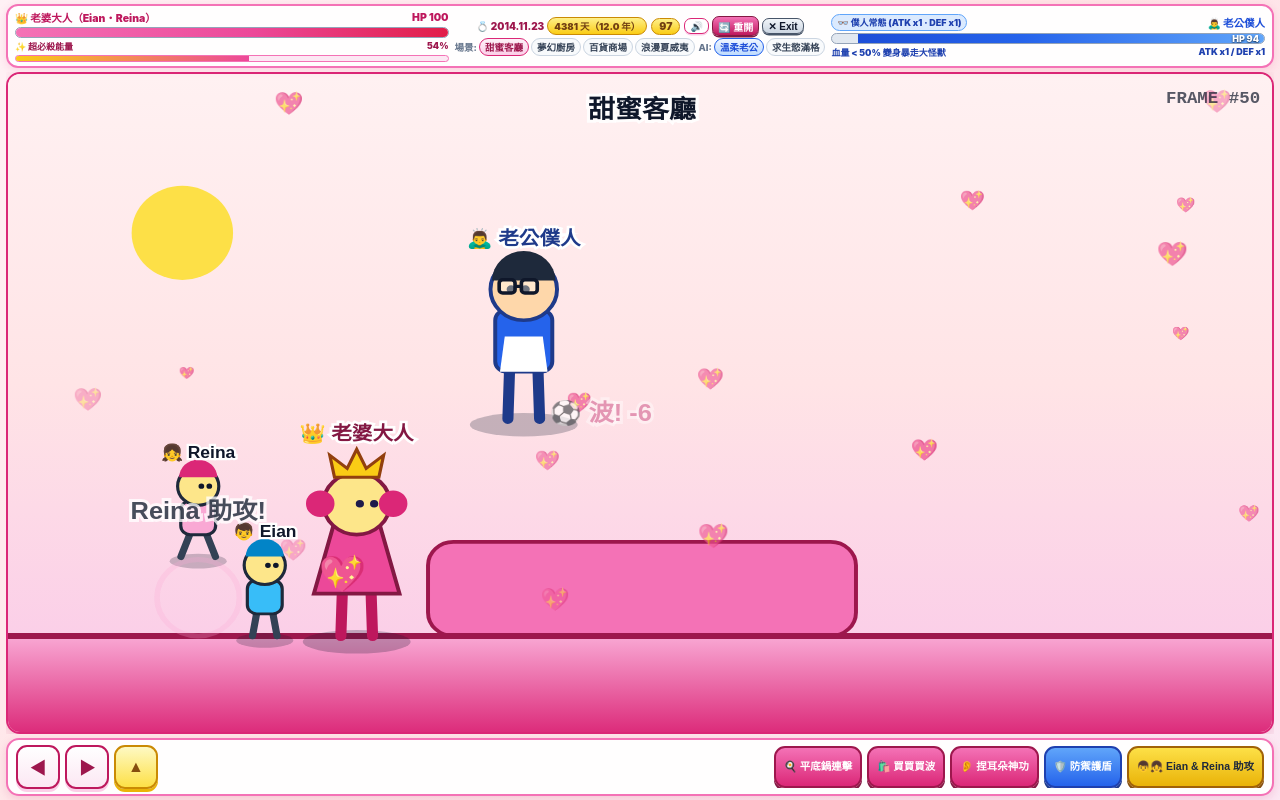
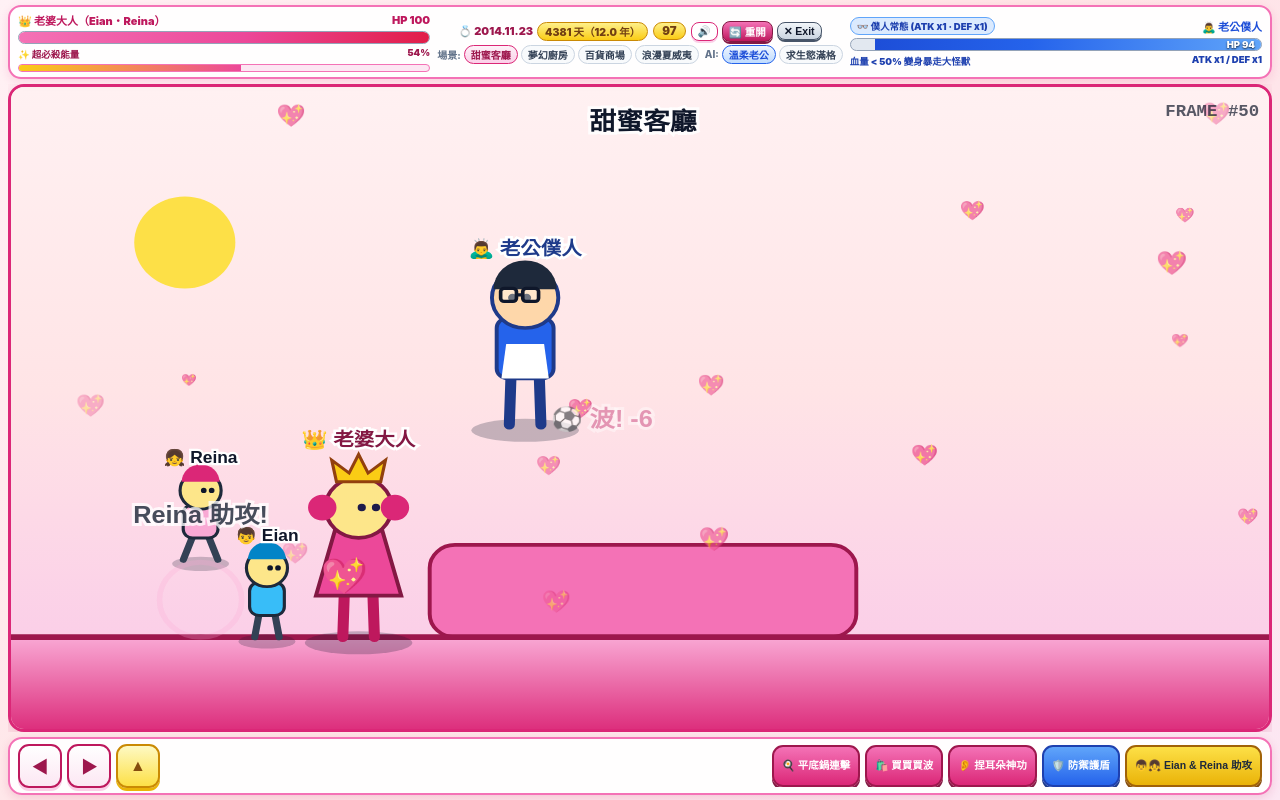
Before and after one commit to cashofer/anniversary_fight_game, a plain HTML site: page index.html in a window 1280 px wide. Drawn offline with Linux system fonts and the light colour scheme; animation ran at ten frames a second.

Commit message:
index.html

```diff
--- a/index.html
+++ b/index.html
@@ -5,7 +5,7 @@
   <meta name="viewport" content="width=device-width, initial-scale=1.0, maximum-scale=1.0, user-scalable=no, viewport-fit=cover" />
   <title>結婚紀念日大亂鬥：老婆大人 vs 老公僕人 (2014.11.23)</title>
   <style>
-    /* 全域重設與手機防誤觸滾動、縮放與選取 */
+    /* 全域重設與 Safari 防誤觸滾動、縮放與選取 */
     *, *::before, *::after {
       box-sizing: border-box;
       -webkit-tap-highlight-color: transparent;
@@ -26,9 +26,10 @@
       font-family: -apple-system, BlinkMacSystemFont, "Segoe UI", Roboto, "PingFang TC", "Noto Sans TC", "Microsoft JhengHei", sans-serif;
       overflow: hidden;
       touch-action: none;
-    }
-
-    /* 全畫面主容器：直屏與橫屏皆填滿可視區域，避免裁切與溢出 */
+      overscroll-behavior: none;
+    }
+
+    /* 橫屏優先全畫面主容器 */
     .game-shell {
       width: 100vw;
       width: 100dvw;
@@ -36,11 +37,11 @@
       height: 100dvh;
       max-width: none;
       margin: 0 auto;
-      padding: calc(env(safe-area-inset-top, 0px) + 4px) calc(env(safe-area-inset-right, 0px) + 6px) calc(env(safe-area-inset-bottom, 0px) + 4px) calc(env(safe-area-inset-left, 0px) + 6px);
+      padding: calc(env(safe-area-inset-top, 0px) + 5px) calc(env(safe-area-inset-right, 0px) + 8px) calc(env(safe-area-inset-bottom, 0px) + 5px) calc(env(safe-area-inset-left, 0px) + 8px);
       display: flex;
       flex-direction: column;
       justify-content: space-between;
-      gap: 4px;
+      gap: 5px;
       overflow: hidden;
     }
 
@@ -48,13 +49,13 @@
     .top-hud-bar {
       background: rgba(255, 255, 255, 0.96);
       border: 2px solid #f472b6;
-      border-radius: 12px;
-      padding: 4px 7px;
+      border-radius: 13px;
+      padding: 5px 8px;
       display: grid;
-      grid-template-columns: 1.1fr auto 1.1fr;
+      grid-template-columns: 1.15fr auto 1.15fr;
       align-items: center;
-      gap: 6px;
-      box-shadow: 0 2px 8px rgba(219, 39, 119, 0.14);
+      gap: 7px;
+      box-shadow: 0 3px 10px rgba(219, 39, 119, 0.14);
       touch-action: none;
       z-index: 10;
     }
@@ -62,7 +63,7 @@
     .side-hud {
       display: flex;
       flex-direction: column;
-      gap: 2px;
+      gap: 3px;
       min-width: 0;
     }
 
@@ -70,8 +71,8 @@
       display: flex;
       align-items: center;
       justify-content: space-between;
-      gap: 3px;
-      font-size: 10.5px;
+      gap: 4px;
+      font-size: 11px;
       font-weight: 900;
     }
 
@@ -93,125 +94,27 @@
       display: flex;
       flex-direction: column;
       align-items: center;
-      gap: 2px;
+      gap: 3px;
     }
 
     .center-top-row {
       display: flex;
       align-items: center;
-      gap: 4px;
-      flex-wrap: wrap;
-      justify-content: center;
+      gap: 5px;
+      flex-wrap: nowrap;
     }
 
     .title-and-days {
       display: flex;
       align-items: center;
-      gap: 3px;
-      font-size: 10px;
+      gap: 4px;
+      font-size: 11px;
       font-weight: 900;
       color: #9d174d;
       white-space: nowrap;
     }
 
     .days-badge {
-      background: linear-gradient(180deg, #fef08a 0%, #facc15 100%);
-      color: #713f12;
-      border: 1.5px solid #ca8a04;
-      border-radius: 999px;
-      padding: 1px 6px;
-      font-size: 9.5px;
-      font-weight: 900;
-      white-space: nowrap;
-    }
-
-    .top-actions {
-      display: flex;
-      align-items: center;
-      gap: 3px;
-    }
-
-    .mini-btn {
-      border: 1.5px solid #db2777;
-      background: #ffffff;
-      color: #be185d;
-      border-radius: 7px;
-      padding: 1.5px 5px;
-      font-size: 10px;
-      font-weight: 800;
-      cursor: pointer;
-      touch-action: none;
-      box-shadow: 0 1.5px 0 #fbcfe8;
-      white-space: nowrap;
-    }
-
-    .mini-btn.reset {
-      background: linear-gradient(180deg, #f472b6 0%, #be185d 100%);
-      color: #ffffff;
-      border-color: #831843;
-      box-shadow: 0 1.5px 0 #831843;
-    }
-
-    .mini-btn.exit-btn {
-      background: linear-gradient(180deg, #f1f5f9 0%, #cbd5e1 100%);
-      color: #0f172a;
-      border-color: #475569;
-      box-shadow: 0 1.5px 0 #475569;
-    }
-
-    .mini-btn:active {
-      transform: translateY(1px);
-    }
-
-    .selectors-line {
-      display: flex;
-      align-items: center;
-      justify-content: center;
-      gap: 4px;
-      flex-wrap: wrap;
-    }
-
-    .pill-group {
-      display: flex;
-      align-items: center;
-      gap: 2px;
-      flex-wrap: wrap;
-      justify-content: center;
-    }
-
-    .selector-label {
-      font-size: 9.5px;
-      font-weight: 800;
-      color: #64748b;
-      white-space: nowrap;
-    }
-
-    .choice-pill {
-      border: 1.5px solid #cbd5e1;
-      background: #f8fafc;
-      color: #334155;
-      border-radius: 999px;
-      padding: 1px 5px;
-      font-size: 9.5px;
-      font-weight: 800;
-      white-space: nowrap;
-      cursor: pointer;
-      touch-action: none;
-    }
-
-    .choice-pill.stage-active {
-      background: linear-gradient(180deg, #fdf2f8 0%, #fbcfe8 100%);
-      border-color: #db2777;
-      color: #9d174d;
-    }
-
-    .choice-pill.ai-active {
-      background: linear-gradient(180deg, #eff6ff 0%, #bfdbfe 100%);
-      border-color: #2563eb;
-      color: #1d4ed8;
-    }
-
-    .timer-badge {
       background: linear-gradient(180deg, #fef08a 0%, #facc15 100%);
       color: #713f12;
       border: 1.5px solid #ca8a04;
@@ -222,17 +125,110 @@
       white-space: nowrap;
     }
 
+    .top-actions {
+      display: flex;
+      align-items: center;
+      gap: 4px;
+    }
+
+    .mini-btn {
+      border: 1.5px solid #db2777;
+      background: #ffffff;
+      color: #be185d;
+      border-radius: 8px;
+      padding: 2px 6px;
+      font-size: 10.5px;
+      font-weight: 800;
+      cursor: pointer;
+      touch-action: none;
+      box-shadow: 0 2px 0 #fbcfe8;
+      white-space: nowrap;
+    }
+
+    .mini-btn.reset {
+      background: linear-gradient(180deg, #f472b6 0%, #be185d 100%);
+      color: #ffffff;
+      border-color: #831843;
+      box-shadow: 0 2px 0 #831843;
+    }
+
+    .mini-btn.exit-btn {
+      background: linear-gradient(180deg, #f1f5f9 0%, #cbd5e1 100%);
+      color: #0f172a;
+      border-color: #475569;
+      box-shadow: 0 2px 0 #475569;
+    }
+
+    .mini-btn:active {
+      transform: translateY(1px);
+    }
+
+    .selectors-line {
+      display: flex;
+      align-items: center;
+      justify-content: center;
+      gap: 6px;
+      flex-wrap: nowrap;
+    }
+
+    .pill-group {
+      display: flex;
+      align-items: center;
+      gap: 3px;
+    }
+
+    .selector-label {
+      font-size: 10px;
+      font-weight: 800;
+      color: #64748b;
+      white-space: nowrap;
+    }
+
+    .choice-pill {
+      border: 1.5px solid #cbd5e1;
+      background: #f8fafc;
+      color: #334155;
+      border-radius: 999px;
+      padding: 1px 6px;
+      font-size: 10px;
+      font-weight: 800;
+      white-space: nowrap;
+      cursor: pointer;
+      touch-action: none;
+    }
+
+    .choice-pill.stage-active {
+      background: linear-gradient(180deg, #fdf2f8 0%, #fbcfe8 100%);
+      border-color: #db2777;
+      color: #9d174d;
+    }
+
+    .choice-pill.ai-active {
+      background: linear-gradient(180deg, #eff6ff 0%, #bfdbfe 100%);
+      border-color: #2563eb;
+      color: #1d4ed8;
+    }
+
+    .timer-badge {
+      background: linear-gradient(180deg, #fef08a 0%, #facc15 100%);
+      color: #713f12;
+      border: 1.5px solid #ca8a04;
+      border-radius: 999px;
+      padding: 1px 8px;
+      font-size: 11.5px;
+      font-weight: 900;
+      white-space: nowrap;
+    }
+
     .status-chip {
       background: #dbeafe;
       color: #1e40af;
       border: 1px solid #60a5fa;
       border-radius: 999px;
-      padding: 1px 5px;
-      font-size: 9px;
+      padding: 1px 6px;
+      font-size: 9.5px;
       font-weight: 900;
       white-space: nowrap;
-      overflow: hidden;
-      text-overflow: ellipsis;
     }
 
     .status-chip.giant-active {
@@ -242,9 +238,9 @@
     }
 
     .hp-track {
-      height: 11px;
+      height: 13px;
       background: #e2e8f0;
-      border-radius: 6px;
+      border-radius: 7px;
       border: 1.5px solid #94a3b8;
       overflow: hidden;
       position: relative;
@@ -274,8 +270,8 @@
       inset: 0;
       display: flex;
       align-items: center;
-      padding: 0 5px;
-      font-size: 9px;
+      padding: 0 6px;
+      font-size: 9.5px;
       font-weight: 900;
       color: #ffffff;
       text-shadow: 0 1px 2px rgba(0, 0, 0, 0.75);
@@ -287,7 +283,7 @@
 
     /* 老婆大人超必殺能量條 */
     .super-track {
-      height: 7px;
+      height: 8px;
       background: #fce7f3;
       border-radius: 999px;
       border: 1px solid #f472b6;
@@ -303,19 +299,18 @@
     }
 
     .super-label {
-      font-size: 9px;
+      font-size: 9.5px;
       font-weight: 900;
       color: #9d174d;
       display: flex;
       justify-content: space-between;
-      gap: 4px;
-    }
-
-    /* 全畫面戰鬥舞台外框：直屏與橫屏皆填滿可用空間 */
+    }
+
+    /* 橫屏戰鬥舞台外框 */
     .stage-wrapper {
       position: relative;
       flex: 1 1 auto;
-      min-height: 180px;
+      min-height: 150px;
       width: 100%;
       display: flex;
       flex-direction: column;
@@ -324,49 +319,28 @@
       overflow: hidden;
     }
 
-    /* 直屏優先版面微調：讓舞台更高、控制列緊湊不擁擠 */
-    @media (orientation: portrait) {
+    @media (orientation: portrait) and (max-width: 767px) {
       .top-hud-bar {
         grid-template-columns: 1fr 1fr;
-        gap: 4px 6px;
-        padding: 4px 6px;
       }
       .center-hud {
         grid-column: 1 / -1;
         order: -1;
       }
       .selectors-line {
-        gap: 3px 6px;
+        flex-wrap: wrap;
       }
       .touch-dock {
         flex-direction: column;
         align-items: stretch;
-        gap: 4px;
-        padding: 4px 6px;
+        gap: 6px;
       }
       .dpad-group {
-        justify-content: space-between;
-        gap: 6px;
-      }
-      .pad-btn {
-        flex: 1 1 0;
-        width: auto;
-        height: 38px;
-        font-size: 14px;
-        border-radius: 10px;
+        justify-content: center;
       }
       .skills-group {
-        justify-content: space-between;
-        flex-wrap: nowrap;
-        gap: 4px;
-      }
-      .skill-btn {
-        flex: 1 1 0;
-        min-width: 0;
-        height: 36px;
-        padding: 0 3px;
-        font-size: 9px;
-        border-radius: 9px;
+        justify-content: center;
+        flex-wrap: wrap;
       }
     }
 
@@ -377,10 +351,10 @@
       max-width: 100%;
       max-height: 100%;
       background: #fff1f2;
-      border: 2.5px solid #db2777;
-      border-radius: 14px;
+      border: 3px solid #db2777;
+      border-radius: 16px;
       overflow: hidden;
-      box-shadow: 0 4px 14px rgba(190, 24, 93, 0.18);
+      box-shadow: 0 6px 18px rgba(190, 24, 93, 0.2);
       touch-action: none;
     }
 
@@ -395,7 +369,7 @@
     .touch-dock {
       background: rgba(255, 255, 255, 0.96);
       border: 2px solid #f472b6;
-      border-radius: 13px;
+      border-radius: 14px;
       padding: 5px 8px;
       display: flex;
       align-items: center;
@@ -808,7 +782,7 @@
     }
 
     // =========================================================================
-    // 3. 畫布尺寸與立即首幀繪製保證（直屏／橫屏皆全畫面填滿）
+    // 3. 畫布尺寸與立即首幀繪製保證（Safari 橫屏優先全畫面填滿）
     // =========================================================================
     const stageWrapper = document.getElementById("stageWrapper");
     const stageBox = document.getElementById("canvasStageBox");
@@ -822,10 +796,10 @@
 
     function fitCanvasToContainer() {
       try {
-        const wrapW = stageWrapper ? stageWrapper.clientWidth : (window.innerWidth - 12);
-        const wrapH = stageWrapper ? stageWrapper.clientHeight : (window.innerHeight - 170);
+        const wrapW = stageWrapper ? stageWrapper.clientWidth : (window.innerWidth - 16);
+        const wrapH = stageWrapper ? stageWrapper.clientHeight : (window.innerHeight - 150);
         const targetW = Math.max(220, Math.floor(wrapW || 800));
-        const targetH = Math.max(150, Math.floor(wrapH || 450));
+        const targetH = Math.max(140, Math.floor(wrapH || 450));
 
         const dpr = Math.min(window.devicePixelRatio || 1, 2);
         if (stageBox) {
@@ -846,8 +820,11 @@
     window.addEventListener("resize", fitCanvasToContainer);
     window.addEventListener("orientationchange", function () {
       fitCanvasToContainer();
-      setTimeout(fitCanvasToContainer, 90);
+      setTimeout(fitCanvasToContainer, 120);
     });
+    if (window.visualViewport) {
+      window.visualViewport.addEventListener("resize", fitCanvasToContainer);
+    }
     if (typeof ResizeObserver !== "undefined" && stageWrapper) {
       const ro = new ResizeObserver(function () {
         fitCanvasToContainer();
@@ -1115,7 +1092,7 @@
         if (this.cooldownSec > 0 || this.attackSec > 0) return;
         this.shieldSec = 0;
         this.attackKind = kind;
-        this.attackSec = 0.28;
+        this.attackSec = kind === "pan" ? 0.34 : 0.28;
         this.cooldownSec = kind === "pinch" ? 0.36 : 0.28;
 
         playActionSfx(kind);
@@ -1158,12 +1135,12 @@
           addShockRing(this.x, this.y - 56, "#f43f5e", usedSuper ? 95 : 70);
           if (this.isQueen && !usedSuper) gainQueenSuper(14);
         } else if (kind === "pan") {
-          addShockRing(this.x + this.facing * 30, this.y - 56, "#fbbf24", usedSuper ? 85 : 58);
+          addShockRing(this.x + this.facing * 42, this.y - 62, "#fbbf24", usedSuper ? 105 : 78);
           if (this.isQueen && !usedSuper) gainQueenSuper(10);
         }
 
         if (target) {
-          const reach = kind === "pinch" ? 128 : (this.giantMonster ? 130 : 98);
+          const reach = kind === "pinch" ? 128 : (kind === "pan" ? 122 : (this.giantMonster ? 130 : 98));
           const dx = (target.x - this.x) * this.facing;
           const dy = Math.abs(target.y - this.y);
           if (dx >= -26 && dx <= reach && dy < (this.giantMonster ? 135 : 96)) {
@@ -1233,12 +1210,14 @@
         const bobY = this.grounded && Math.abs(this.vx) < 8 ? Math.sin(this.breatheCycle) * 2.0 : 0;
         const stepSwing = Math.sin(this.walkCycle) * 9;
 
+        // 地面陰影
         c.fillStyle = "rgba(15, 23, 42, 0.24)";
         c.beginPath();
         c.ellipse(0, 4, 34 * scaleFactor, 8 * scaleFactor, 0, 0, Math.PI * 2);
         c.fill();
 
         if (this.isQueen) {
+          // 老婆大人：粉紅禮服、雙馬尾與皇冠
           c.strokeStyle = "#be185d";
           c.lineWidth = 7;
           c.lineCap = "round";
@@ -1298,11 +1277,30 @@
           c.fill();
 
           if (this.attackSec > 0) {
-            c.font = "26px sans-serif";
-            c.textAlign = "center";
             if (this.attackKind === "pan") {
-              c.fillText("🍳", this.facing * 46, headY + 14);
+              // 放大平底鍋視覺與揮擊光弧
+              const swingProg = 1 - Math.max(0, this.attackSec / 0.34);
+              const panX = this.facing * (54 + Math.sin(swingProg * Math.PI) * 14);
+              const panY = headY + 8 - Math.cos(swingProg * Math.PI) * 10;
+
+              c.save();
+              c.strokeStyle = "rgba(250, 204, 21, 0.78)";
+              c.lineWidth = 5;
+              c.beginPath();
+              c.arc(this.facing * 26, headY + 12, 46, -0.85, 0.65);
+              c.stroke();
+
+              c.translate(panX, panY);
+              c.scale(this.facing * 1.65, 1.65);
+              c.rotate(-0.45 + swingProg * 0.95);
+              c.font = "34px sans-serif";
+              c.textAlign = "center";
+              c.textBaseline = "middle";
+              c.fillText("🍳", 0, 0);
+              c.restore();
             } else if (this.attackKind === "pinch") {
+              c.font = "28px sans-serif";
+              c.textAlign = "center";
               c.fillText("👂", this.facing * 46, headY + 12);
             }
           }
@@ -1315,6 +1313,7 @@
           c.fillStyle = "#831843";
           c.fillText("👑 老婆大人", 0, headY - 43);
         } else {
+          // 老公僕人 / 低於 50% 血量變身大怪獸（皆配戴清晰眼鏡）
           c.save();
           c.scale(scaleFactor, scaleFactor);
 
@@ -1398,6 +1397,7 @@
           c.arc(this.facing * 5 + 6, headY, 2.8, 0, Math.PI * 2);
           c.fill();
 
+          // 老公僕人眼鏡
           const gx = this.facing * 5 + 1.5;
           c.fillStyle = "rgba(255, 255, 255, 0.4)";
           c.strokeStyle = this.giantMonster ? "#fef08a" : "#0f172a";
@@ -1620,6 +1620,7 @@
     function inflictDamage(attacker, defender, rawDamage, hitText) {
       if (!defender || battleStatus !== "active") return;
 
+      // 老公僕人變身大怪獸時防禦力加倍（DEF x2 -> 承傷減半 0.5x）
       const defMult = (!defender.isQueen && defender.giantMonster) ? 0.5 : 1.0;
       let finalDmg = Math.max(1, Math.round(rawDamage * defMult));
 
```
